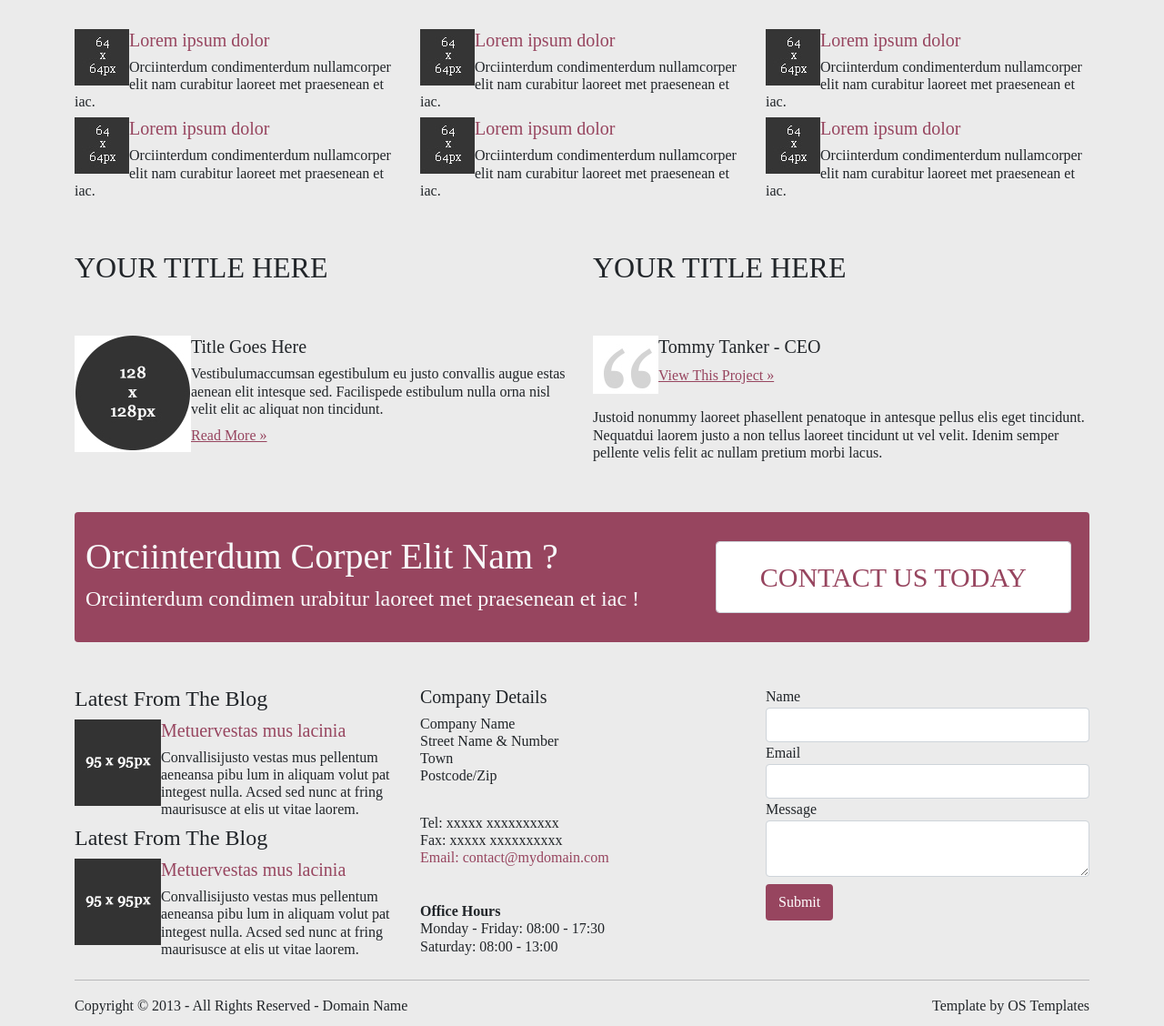
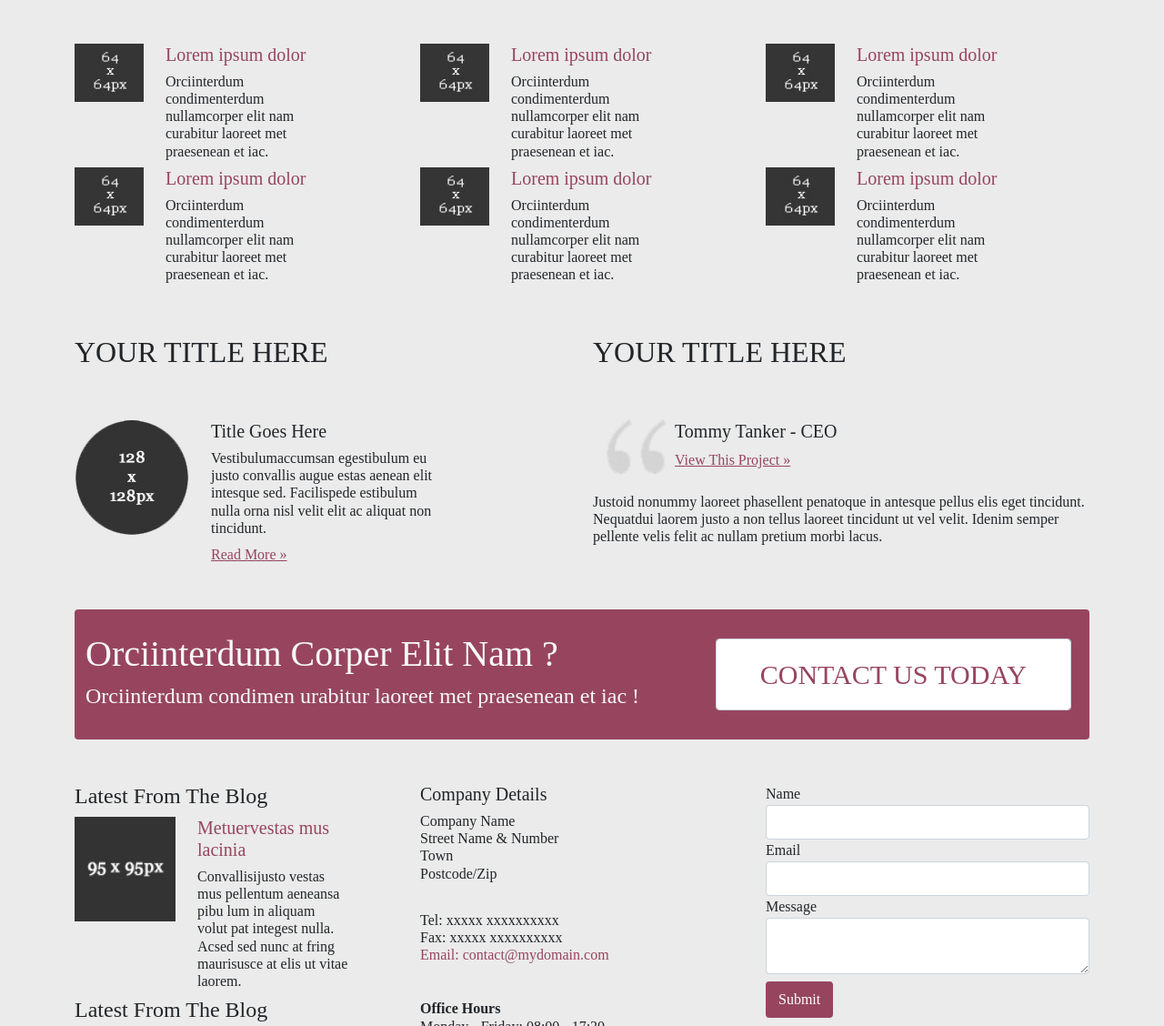
Before and after one commit to Jesansheikh/practice, a plain HTML site: page index.html in a window 1280 px wide. Shown: the part 800-1928 px from the top of the page at 91% size. Drawn offline with Linux system fonts and the light colour scheme.

Commit message:
Add files via upload

```diff
--- a/css/style.css
+++ b/css/style.css
@@ -87,6 +87,9 @@ body{
 .search:hover{
     border: 2px solid #97455F;
 }
+.bgname{
+    background-color: #EBEBEB;
+}
 
 /*  ===============================
              ***Nav bar***
@@ -107,7 +110,7 @@ body{
              ***sleaider***
     ================================== */
 
-    .img1{
+    .img0{
         max-width: 100%;
         height: auto;
     }
@@ -122,3 +125,24 @@ body{
     .text_ca{
         color: #97455F;
     }
+
+    /*  ===============================
+             ***img***
+    ================================== */
+    .img3{
+        height: 115px;
+        width: 135px;
+    }
+    .img4{
+        height: 90px;
+        width: 90px;
+        margin-top: -22px;
+    }
+    .img2{
+        height: 128px;
+        width: 150px;
+    }
+    .img1{
+        height: 64px;
+        width: 100px;
+    }
--- a/index.html
+++ b/index.html
@@ -41,15 +41,16 @@
            </div>
 
            <br><br>
+
            <!-- ===============================
                 ***Website Name bar ***
            ================================= -->
 
            <nav class="navbar navbar-light bg-light wName">
-            <div class="container-fluid">
+            <div class="container-fluid bgname">
               <!-- <a class="navbar-brand">Navbar</a> -->
               <img class="navbar-brand search" src="img/imaginativeName.jpg" alt="">
-              <form class="d-flex">
+              <form class="d-flex ">
                 <input class="form-control me-2" type="search" placeholder="Search Your Website" aria-label="Search">
                 <button class="btn btn-outline submit_color tem" type="submit">SUBMIT</button>
               </form>
@@ -63,12 +64,12 @@
             <div class="container-fluid">
 
               <button class="navbar-toggler" type="button" data-bs-toggle="collapse" data-bs-target="#navbarNav" aria-controls="navbarNav" aria-expanded="false" aria-label="Toggle navigation">
-                <span class="navbar-toggler-icon"></span>
+                <span class="navbar-toggler-icon "></span>
               </button>
-              <div class="collapse navbar-collapse" id="navbarNav">
-                <ul class="navbar-nav navBar">
+              <div class="collapse navbar-collapse " id="navbarNav">
+                <ul class="navbar-nav navBar pt-2 pb-2 rounded-1">
                   <li class="nav-item">
-                    <a class="nav-link active navBar text-light" aria-current="page" href="#">Home</a>
+                    <a class="nav-link active navBar text-light" aria-current="page" href="#">HOME</a>
                   </li>
                   <li class="nav-item">
                     <a class="nav-link navBar text-light" href="#">STYLE DEMO</a>
@@ -99,7 +100,7 @@
 
            <div id="carouselExampleControls" class="carousel slide" data-bs-ride="carousel">
             <div class="carousel-inner">
-              <div class="carousel-item active img1">
+              <div class="carousel-item active img0">
                 <img src="img/imaginative.jpg" class="d-block w-100" alt="...">
               </div>
               <div class="carousel-item">
@@ -128,34 +129,59 @@
             <br><br>
             <div class="row">
               <div class="col-4 text-start">
-                <img class="float-start " src="img/imaginative1.jpg" alt="">
+                <div class="row">
+                  <img class="float-start col-6 img1" src="img/imaginative1.jpg" alt="">
+                  <div class="col-6">
                 <h5 class="text_ca">Lorem ipsum dolor</h5>
                 <h6>Orciinterdum condimenterdum nullamcorper elit nam curabitur laoreet met praesenean et iac.</h6>
                   </div>
+                </div>
+              </div>
+
               <div class="col-4 text-start">
-                <img class="float-start " src="img/imaginative1.jpg" alt="">
+                <div class="row">
+                  <img class=" col-6 img1" src="img/imaginative1.jpg" alt="">
+                  <div class="col-6">
                 <h5 class="text_ca">Lorem ipsum dolor</h5>
                 <h6>Orciinterdum condimenterdum nullamcorper elit nam curabitur laoreet met praesenean et iac.</h6>
                   </div>
+                </div>
+              </div>
               <div class="col-4 text-start">
-                <img class="float-start " src="img/imaginative1.jpg" alt="">
+                <div class="row">
+                  <img class=" col-6 img1" src="img/imaginative1.jpg" alt="">
+                  <div class="col-6">
                 <h5 class="text_ca">Lorem ipsum dolor</h5>
                 <h6>Orciinterdum condimenterdum nullamcorper elit nam curabitur laoreet met praesenean et iac.</h6>
                   </div>
+                </div>
+              </div>
               <div class="col-4 text-start">
-                <img class="float-start " src="img/imaginative1.jpg" alt="">
+                <div class="row">
+                  <img class=" col-6 img1" src="img/imaginative1.jpg" alt="">
+                  <div class="col-6">
                 <h5 class="text_ca">Lorem ipsum dolor</h5>
                 <h6>Orciinterdum condimenterdum nullamcorper elit nam curabitur laoreet met praesenean et iac.</h6>
                   </div>
+                </div>
+              </div>
               <div class="col-4 text-start">
-                <img class="float-start " src="img/imaginative1.jpg" alt="">
+                <div class="row">
+                  <img class=" col-6 img1" src="img/imaginative1.jpg" alt="">
+                  <div class="col-6">
                 <h5 class="text_ca">Lorem ipsum dolor</h5>
                 <h6>Orciinterdum condimenterdum nullamcorper elit nam curabitur laoreet met praesenean et iac.</h6>
                   </div>
+                </div>
+              </div>
               <div class="col-4 text-start">
-                <img class="float-start " src="img/imaginative1.jpg" alt="">
+                <div class="row">
+                  <img class=" col-6 img1" src="img/imaginative1.jpg" alt="">
+                  <div class="col-6">
                 <h5 class="text_ca">Lorem ipsum dolor</h5>
                 <h6>Orciinterdum condimenterdum nullamcorper elit nam curabitur laoreet met praesenean et iac.</h6>
+                  </div>
+                </div>
               </div>
             </div>
           </div>
@@ -176,8 +202,9 @@
                   </h2>
                   <br><br>
                 </div>
-                <img class="float-start" src="img/imaginative2.jpg" alt="">
-                <div>
+               <div class="row">
+                <img class="float-start col-6 img2" src="img/imaginative2.png" alt="">
+                <div class="col-6">
                   <h5>
                    Title Goes Here
                   </h5>
@@ -185,6 +212,7 @@
                    Vestibulumaccumsan egestibulum eu justo convallis augue estas aenean elit intesque sed. Facilispede estibulum nulla orna nisl velit elit ac aliquat non tincidunt.
                   </h6>
                   <a class="text_ca" href="#">Read More »</a>
+                </div>
                </div>
               </div>
 
@@ -195,13 +223,19 @@
                   </h2>
                   <br><br>
                 </div>
-                 <img class="float-start" src="img/imaginative4.jpg" alt="">
+
+                 <div>
+                  <img class="float-start img4" src="img/imaginative4.png" alt="">
+                   <div >
                     <h5>
                       Tommy Tanker - CEO
                      </h5>
                      <a class="text_ca" href="#">View This Project »</a>
                      <br><br>
                      <h6>Justoid nonummy laoreet phasellent penatoque in antesque pellus elis eget tincidunt. Nequatdui laorem justo a non tellus laoreet tincidunt ut vel velit. Idenim semper pellente velis felit ac nullam pretium morbi lacus.</h6>
+                   </div>
+                 </div>
+
                </div>
              </div>
              <br><br>
@@ -239,13 +273,22 @@
 
               <div class="col-4 ">
                 <h4>Latest From The Blog</h4>
-                <img class="float-start" src="img/imaginative3.jpg" alt="">
+                <div class="row">
+                  <img class="float-start col-6 img3" src="img/imaginative3.jpg" alt="">
+                  <div class="col-6">
                 <h5 class="text_ca">Metuervestas mus lacinia</h5>
                 <h6>Convallisijusto vestas mus pellentum aeneansa pibu lum in aliquam volut pat integest nulla. Acsed sed nunc at fring maurisusce at elis ut vitae laorem.</h6>
+                  </div>
+                </div>
                 <h4>Latest From The Blog</h4>
-                <img class="float-start" src="img/imaginative3.jpg" alt="">
+               <div class="row">
+                <img class="float-start col-6 img3" src="img/imaginative3.jpg" alt="">
+                 <div class="col-6">
+
                   <h5 class="text_ca">Metuervestas mus lacinia</h5>
                   <h6>Convallisijusto vestas mus pellentum aeneansa pibu lum in aliquam volut pat integest nulla. Acsed sed nunc at fring maurisusce at elis ut vitae laorem.</h6>
+                 </div>
+               </div>
               </div>
 
               <div class="col-4 text-start">
```
Also changed, not shown: img/imaginative2.png (added), img/imaginative4.png (added), img/imaginativeName.png (added). Lines whose indentation alone changed are shown as unchanged.
